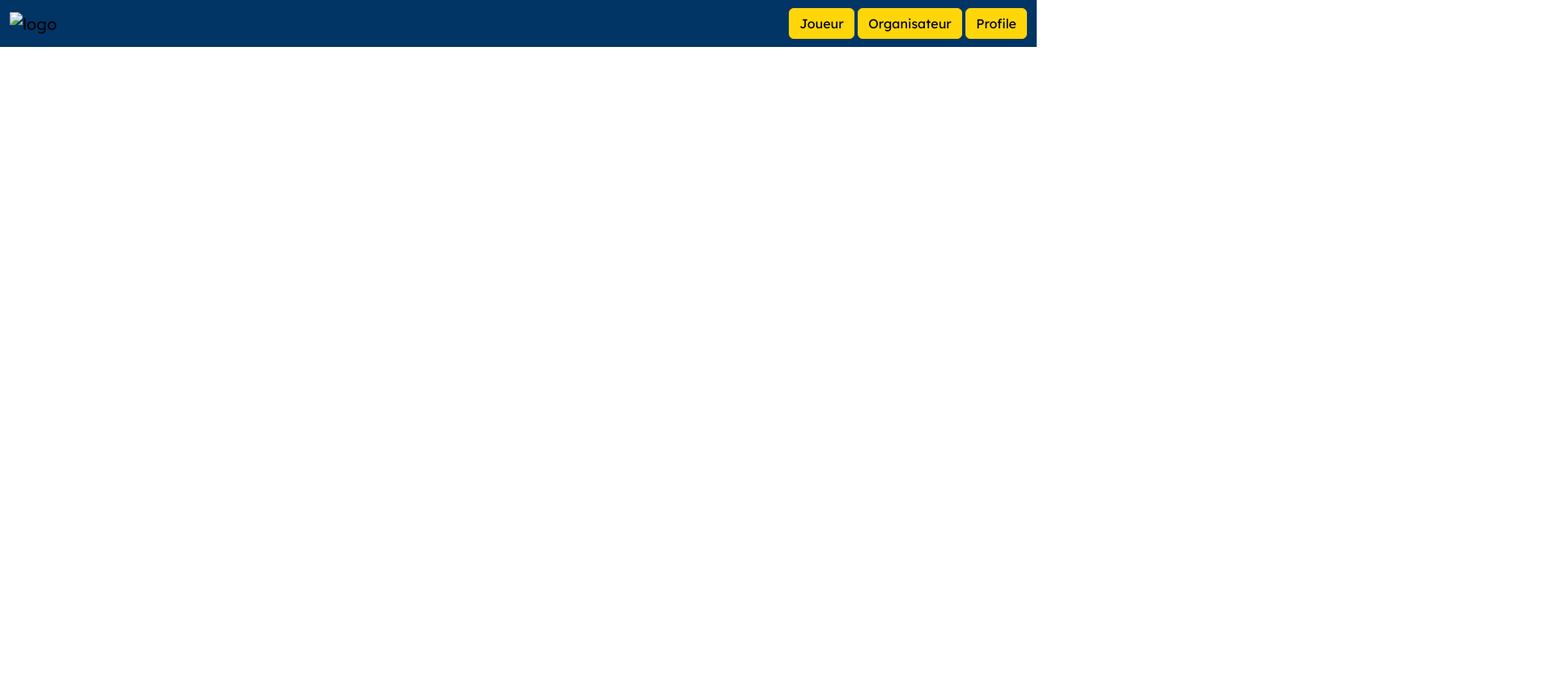
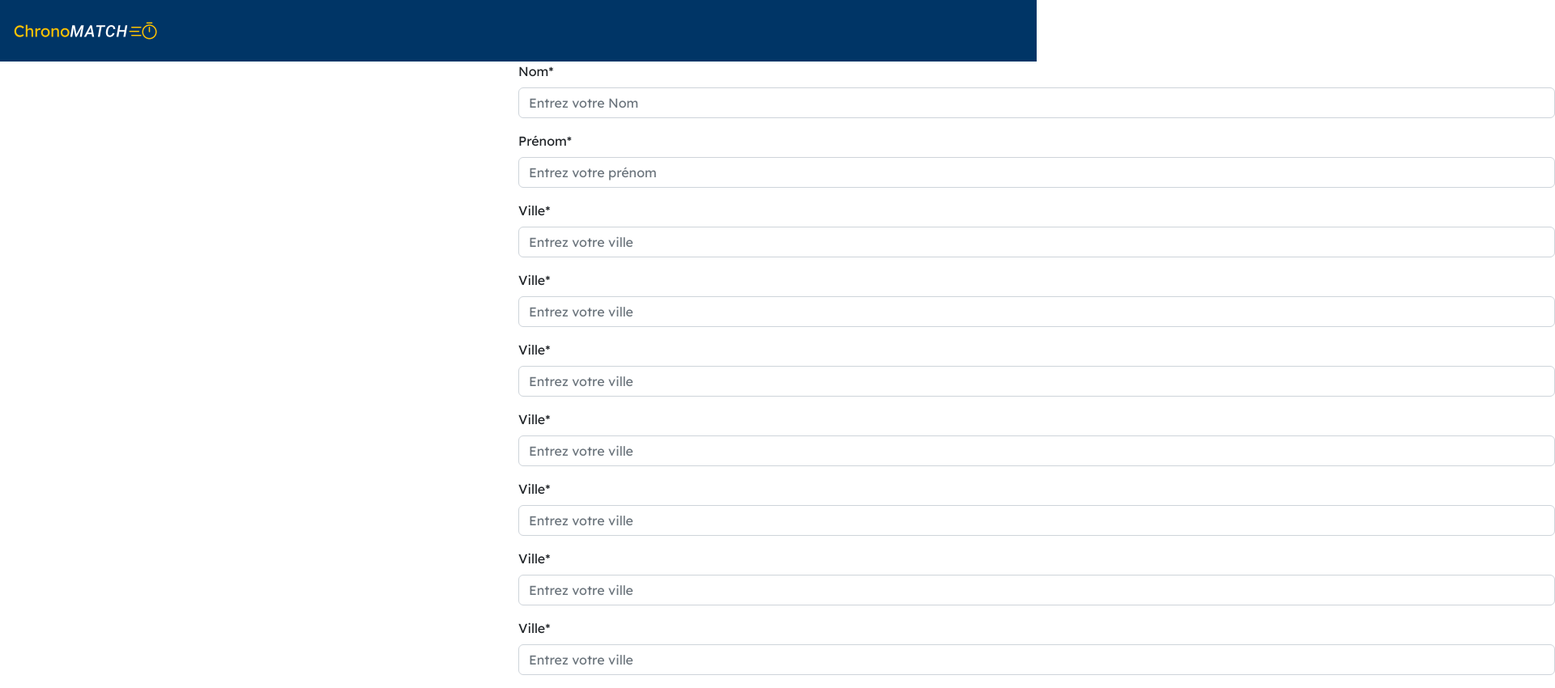
Before and after one commit to marius2468/projetMatch, a plain HTML site: page html/register.html in a window 1280 px wide. Shown: the whole page at 81% size, 1920 px wide, since content can reach past the window. Before the commit the page ends 800 px from the top, so only its background shows below. Drawn offline with nearby package versions, Linux system fonts and the light colour scheme; files that its build step writes are made by us from their sources.

Commit message:
ajout de 2 position supp pour $position-values

```diff
--- a/html/register.html
+++ b/html/register.html
@@ -4,22 +4,70 @@
     <meta charset="utf-8">
     <meta name="viewport" content="width=device-width, initial-scale=1">
     <title>Chrono Match</title>
-    <link rel="stylesheet" href="css/bootstrap.css">
+    <link rel="stylesheet" href="../css/bootstrap.css">
 </head>
 <body>
 
 <nav class="navbar bg-clearBlue">
     <div class="container-fluid">
         <a class="navbar-brand" href="#">
-            <img src="img/Logo_Chrono_Match.png" alt="logo" height="50">
+            <img src="../img/Logo_Chrono_Match.png" alt="logo" height="50">
         </a>
-        <div class="navbar-nav d-inline-block">
-            <a class="btn btn-clearYellow nav-item" href="#">Joueur</a>
-            <a class="btn btn-clearYellow nav-item" href="#">Organisateur</a>
-            <a class="btn btn-clearYellow nav-item" href="#">Profile</a>
-        </div>
     </div>
 </nav>
+
+<div class="position-relative top-50 start-50">
+    <div class="mb-3">
+        <label for="nameInput" class="form-label">Nom*</label>
+        <input type="email" class="form-control" id="nameInput" placeholder="Entrez votre Nom">
+    </div>
+
+    <div class="mb-3">
+        <label for="surnameInput" class="form-label">Prénom*</label>
+        <input type="email" class="form-control" id="surnameInput" placeholder="Entrez votre prénom">
+    </div>
+
+    <div class="mb-3">
+        <label for="townInput" class="form-label">Ville*</label>
+        <input type="email" class="form-control" id="townInput" placeholder="Entrez votre ville">
+    </div>
+
+    <div class="mb-3">
+        <label for="townInput" class="form-label">Ville*</label>
+        <input type="email" class="form-control" id="townInput" placeholder="Entrez votre ville">
+    </div>
+
+    <div class="mb-3">
+        <label for="townInput" class="form-label">Ville*</label>
+        <input type="email" class="form-control" id="townInput" placeholder="Entrez votre ville">
+    </div>
+
+    <div class="mb-3">
+        <label for="townInput" class="form-label">Ville*</label>
+        <input type="email" class="form-control" id="townInput" placeholder="Entrez votre ville">
+    </div>
+
+    <div class="mb-3">
+        <label for="townInput" class="form-label">Ville*</label>
+        <input type="email" class="form-control" id="townInput" placeholder="Entrez votre ville">
+    </div>
+
+    <div class="mb-3">
+        <label for="townInput" class="form-label">Ville*</label>
+        <input type="email" class="form-control" id="townInput" placeholder="Entrez votre ville">
+    </div>
+
+    <div class="mb-3">
+        <label for="townInput" class="form-label">Ville*</label>
+        <input type="email" class="form-control" id="townInput" placeholder="Entrez votre ville">
+    </div>
+</div>
+
+
+<!--<div class="mb-3">-->
+<!--    <label for="exampleFormControlTextarea1" class="form-label">Example textarea</label>-->
+<!--    <textarea class="form-control" id="exampleFormControlTextarea1" rows="3"></textarea>-->
+<!--</div>-->
 
 <script src="https://cdn.jsdelivr.net/npm/bootstrap@5.2.0-beta1/dist/js/bootstrap.bundle.min.js" integrity="sha384-pprn3073KE6tl6bjs2QrFaJGz5/SUsLqktiwsUTF55Jfv3qYSDhgCecCxMW52nD2" crossorigin="anonymous"></script>
 </body>
--- a/scss/_variables.scss
+++ b/scss/_variables.scss
@@ -403,7 +403,9 @@ $spacers: (
 // scss-docs-start position-map
 $position-values: (
   0: 0,
+  25: 25%,
   50: 50%,
+  75: 75%,
   100: 100%
 ) !default;
 // scss-docs-end position-map
```
